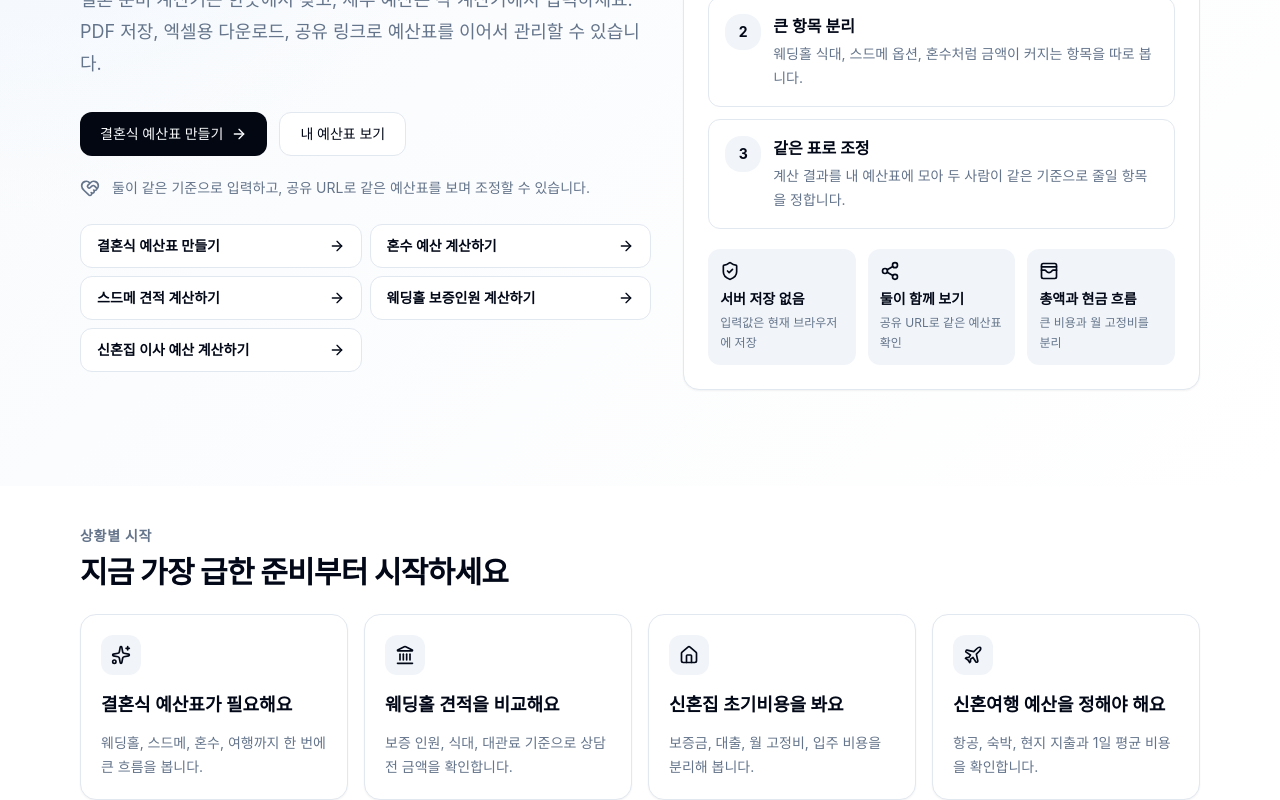
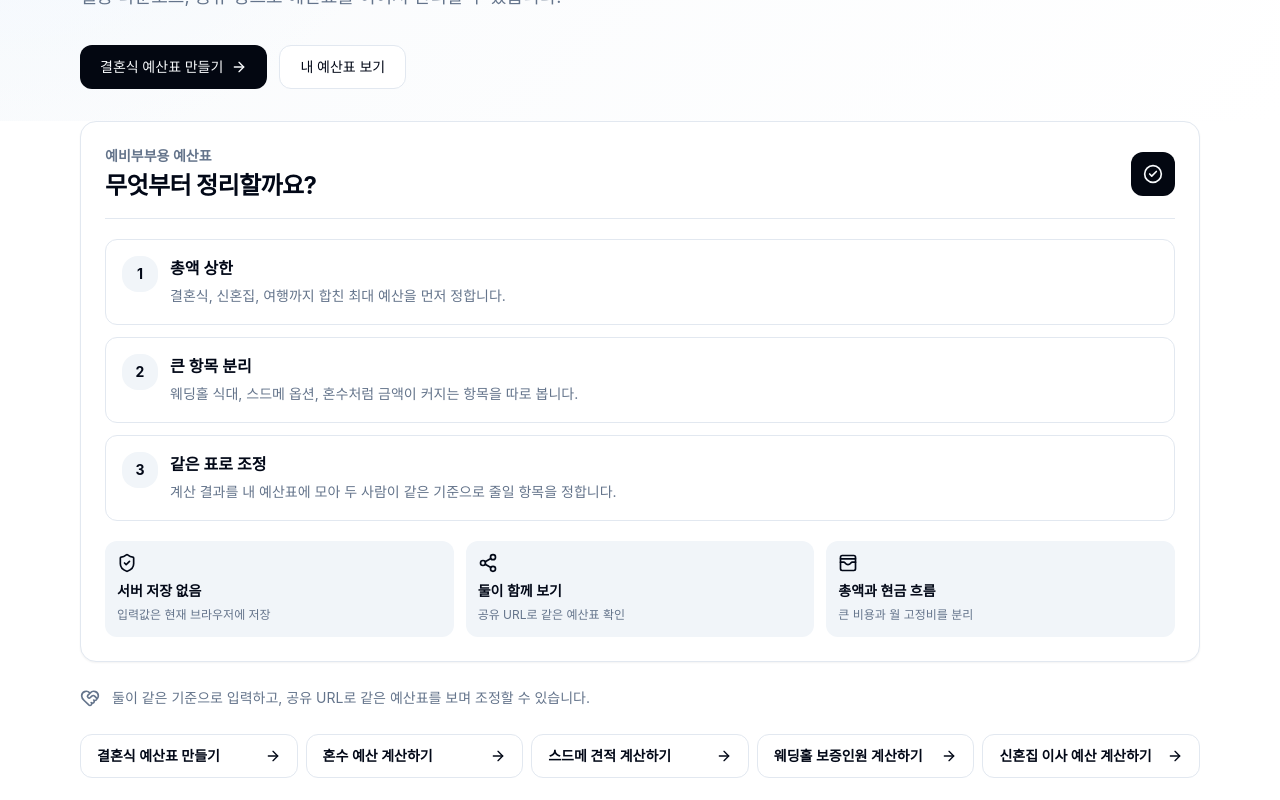
Before and after one commit to khs0813/wedding-calculator, a Next.js app: page / in a window 1280 px wide. Shown: the part 380-1180 px from the top of the page. Built offline with nearby package versions, Linux system fonts and the light colour scheme; no server answers.

Commit message:
code change

```diff
--- a/src/app/page.tsx
+++ b/src/app/page.tsx
@@ -118,7 +118,7 @@ export default function HomePage() {
       />
 
       <section className="bg-[radial-gradient(circle_at_top_left,_#eff6ff,_transparent_35%),linear-gradient(135deg,#f8fafc,#ffffff)]">
-        <div className="mx-auto grid max-w-6xl gap-8 px-4 py-16 md:py-24 lg:grid-cols-[1.05fr_0.95fr] lg:items-center">
+        <div className="mx-auto max-w-6xl px-4 pb-6 pt-12 md:pb-8 md:pt-20">
           <div className="max-w-3xl">
             <p className="text-sm font-semibold uppercase tracking-[0.2em] text-muted-foreground">결혼 예산 계산</p>
             <h1 className="mt-5 text-4xl font-bold leading-tight tracking-tight sm:text-5xl md:text-6xl">
@@ -142,23 +142,13 @@ export default function HomePage() {
                 내 예산표 보기
               </Link>
             </div>
-            <div className="mt-5 flex items-start gap-3 text-sm leading-6 text-muted-foreground">
-              <HeartHandshake className="mt-0.5 h-5 w-5 shrink-0" aria-hidden="true" />
-              <p>둘이 같은 기준으로 입력하고, 공유 URL로 같은 예산표를 보며 조정할 수 있습니다.</p>
           </div>
-            <nav className="mt-6 grid max-w-2xl gap-2 sm:grid-cols-2" aria-label="주요 계산기 바로가기">
-              {heroCalculatorLinks.map((item) => (
-                <Link
-                  key={item.href}
-                  href={item.href}
-                  className="inline-flex min-h-11 items-center justify-between gap-3 rounded-xl border border-border bg-background px-4 py-2.5 text-sm font-semibold text-foreground transition hover:bg-secondary"
-                >
-                  <span>{item.label}</span>
-                  <ArrowRight className="h-4 w-4 shrink-0" aria-hidden="true" />
-                </Link>
-              ))}
-            </nav>
         </div>
+      </section>
+
+      <AdFitSlot placement="home.afterSituationCards" className="mb-6 md:mb-8" />
+
+      <section className="mx-auto max-w-6xl px-4 pb-10">
         <div className="rounded-2xl border bg-card p-5 shadow-sm md:p-6" aria-label="예산 정리 흐름">
           <div className="flex items-center justify-between gap-4 border-b pb-4">
             <div>
@@ -193,7 +183,22 @@ export default function HomePage() {
             })}
           </div>
         </div>
+        <div className="mt-6 flex items-start gap-3 text-sm leading-6 text-muted-foreground">
+          <HeartHandshake className="mt-0.5 h-5 w-5 shrink-0" aria-hidden="true" />
+          <p>둘이 같은 기준으로 입력하고, 공유 URL로 같은 예산표를 보며 조정할 수 있습니다.</p>
         </div>
+        <nav className="mt-6 grid gap-2 sm:grid-cols-2 lg:grid-cols-5" aria-label="주요 계산기 바로가기">
+          {heroCalculatorLinks.map((item) => (
+            <Link
+              key={item.href}
+              href={item.href}
+              className="inline-flex min-h-11 items-center justify-between gap-3 rounded-xl border border-border bg-background px-4 py-2.5 text-sm font-semibold text-foreground transition hover:bg-secondary"
+            >
+              <span>{item.label}</span>
+              <ArrowRight className="h-4 w-4 shrink-0" aria-hidden="true" />
+            </Link>
+          ))}
+        </nav>
       </section>
 
       <section className="mx-auto max-w-6xl px-4 py-10">
@@ -219,7 +224,6 @@ export default function HomePage() {
             );
           })}
         </div>
-        <AdFitSlot placement="home.afterSituationCards" className="mt-16 mb-16" />
       </section>
 
       <section id="calculators" className="mx-auto max-w-6xl scroll-mt-24 px-4 py-10">
```
Lines whose indentation alone changed are shown as unchanged.
